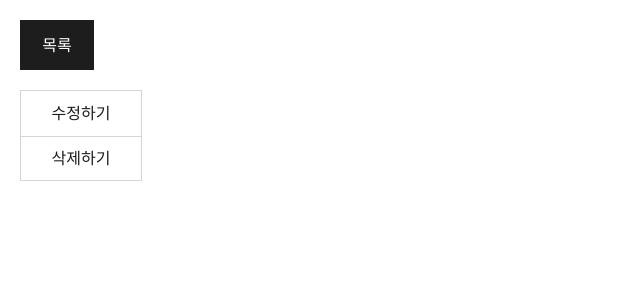
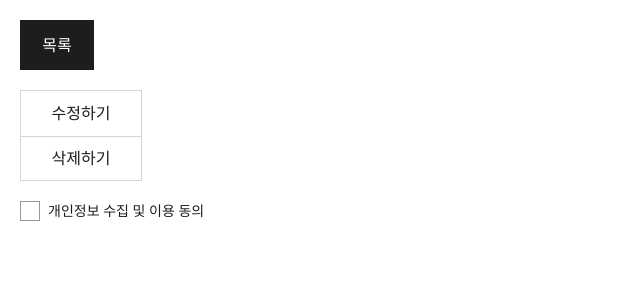
Before and after one commit to mandlake/product-frontend-edu-kso, a Next.js app: page / in a window 1280 px wide. Shown: the top 300 px of the page, without its empty margins (0-640 px from the left). Built offline with nearby package versions, Linux system fonts and the light colour scheme.

Commit message:
버튼 크기 설정 재수정, checkbox 컴포넌트 추가

```diff
--- a/src/app/page.tsx
+++ b/src/app/page.tsx
@@ -1,7 +1,7 @@
 "use client";
 
-import { Button } from "../shared/ui/atoms/button";
-import { StackedButtonGroup } from "../shared/ui/atoms/button/StackedButtonGroup";
+import { Button, StackedButtonGroup } from "../shared/ui/atoms/button";
+import { Checkbox } from "../shared/ui/atoms/Checkbox";
 
 export default function Home() {
   return (
@@ -14,6 +14,7 @@ export default function Home() {
           onTopClick={() => console.log("수정")}
           onBottomClick={() => console.log("삭제")}
         ></StackedButtonGroup>
+        <Checkbox label="개인정보 수집 및 이용 동의" />
       </div>
     </>
   );
--- /dev/null
+++ b/src/shared/ui/atoms/Checkbox.tsx
@@ -0,0 +1,41 @@
+import { cn } from "@/src/shared/lib/cn";
+
+interface CheckboxProps extends Omit<
+  React.InputHTMLAttributes<HTMLInputElement>,
+  "type"
+> {
+  label?: string;
+}
+
+export const Checkbox = ({ className, label, ...props }: CheckboxProps) => {
+  return (
+    <label className="inline-flex items-center gap-2 cursor-pointer">
+      <input type="checkbox" className="peer sr-only" {...props} />
+
+      <span
+        className={cn(
+          "h-5 w-5 border border-gray-600 bg-white flex justify-center items-center",
+          "peer-checked:bg-gray-900 peer-checked:border-gray-900 peer-checked:[&_svg]:opacity-100",
+          className,
+        )}
+      >
+        <svg
+          width="18"
+          height="18"
+          viewBox="0 0 18 18"
+          fill="none"
+          xmlns="http://www.w3.org/2000/svg"
+        >
+          <path
+            fillRule="evenodd"
+            clipRule="evenodd"
+            d="M7.99498 10.9669L13.2969 5.66504L14.3575 6.72569L7.99357 13.0897L6.93292 12.029L6.93433 12.0276L3.75 8.84326L4.81065 7.78261L7.99498 10.9669Z"
+            fill="white"
+          />
+        </svg>
+      </span>
+
+      {label && <span className="text-sm text-gray-900">{label}</span>}
+    </label>
+  );
+};
--- a/src/shared/ui/atoms/button/index.ts
+++ b/src/shared/ui/atoms/button/index.ts
@@ -1 +1,2 @@
 export { Button } from "./Button";
+export { StackedButtonGroup } from "./StackedButtonGroup";
```
Also changed, not shown: public/icon/search.png (deleted).
